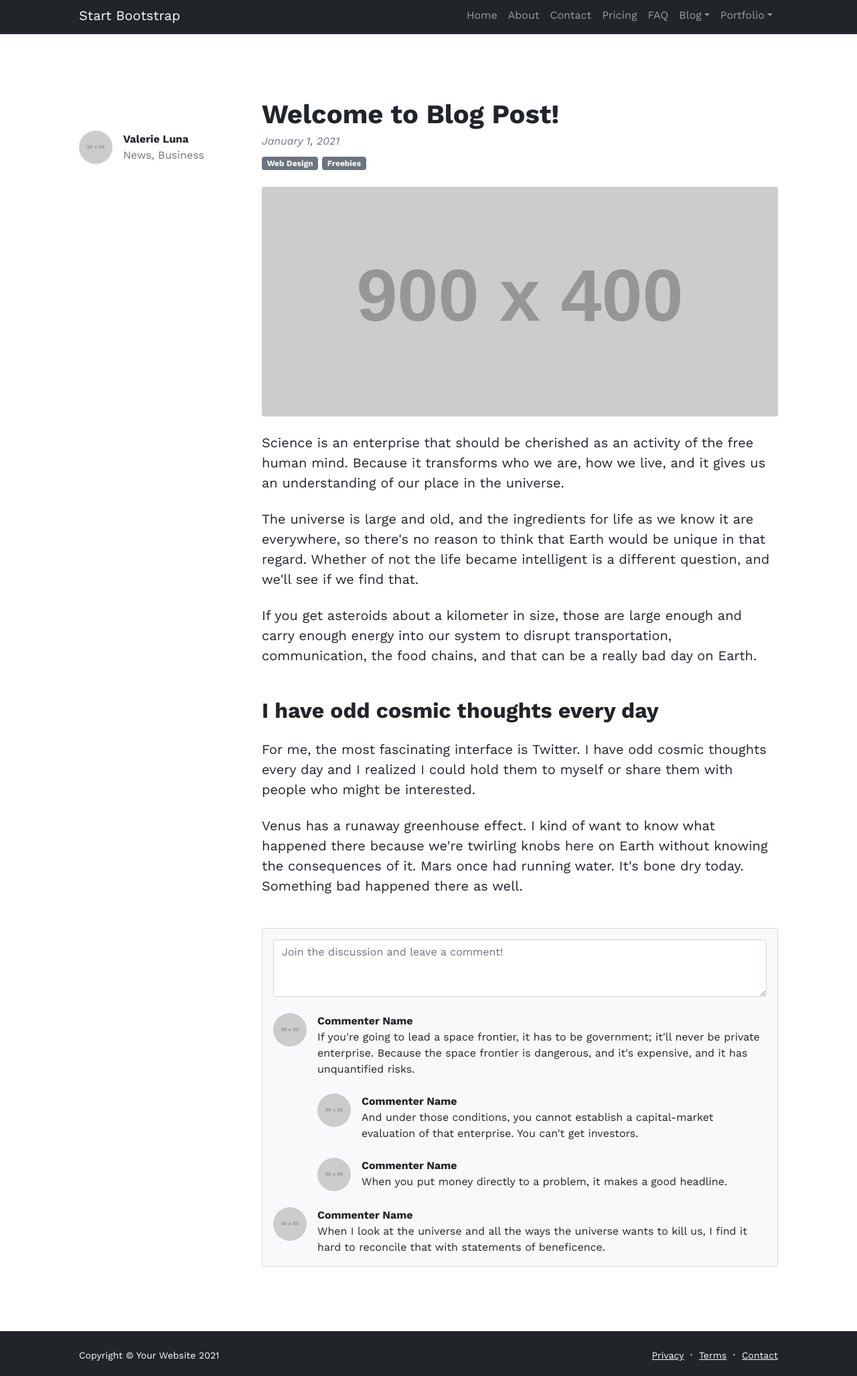
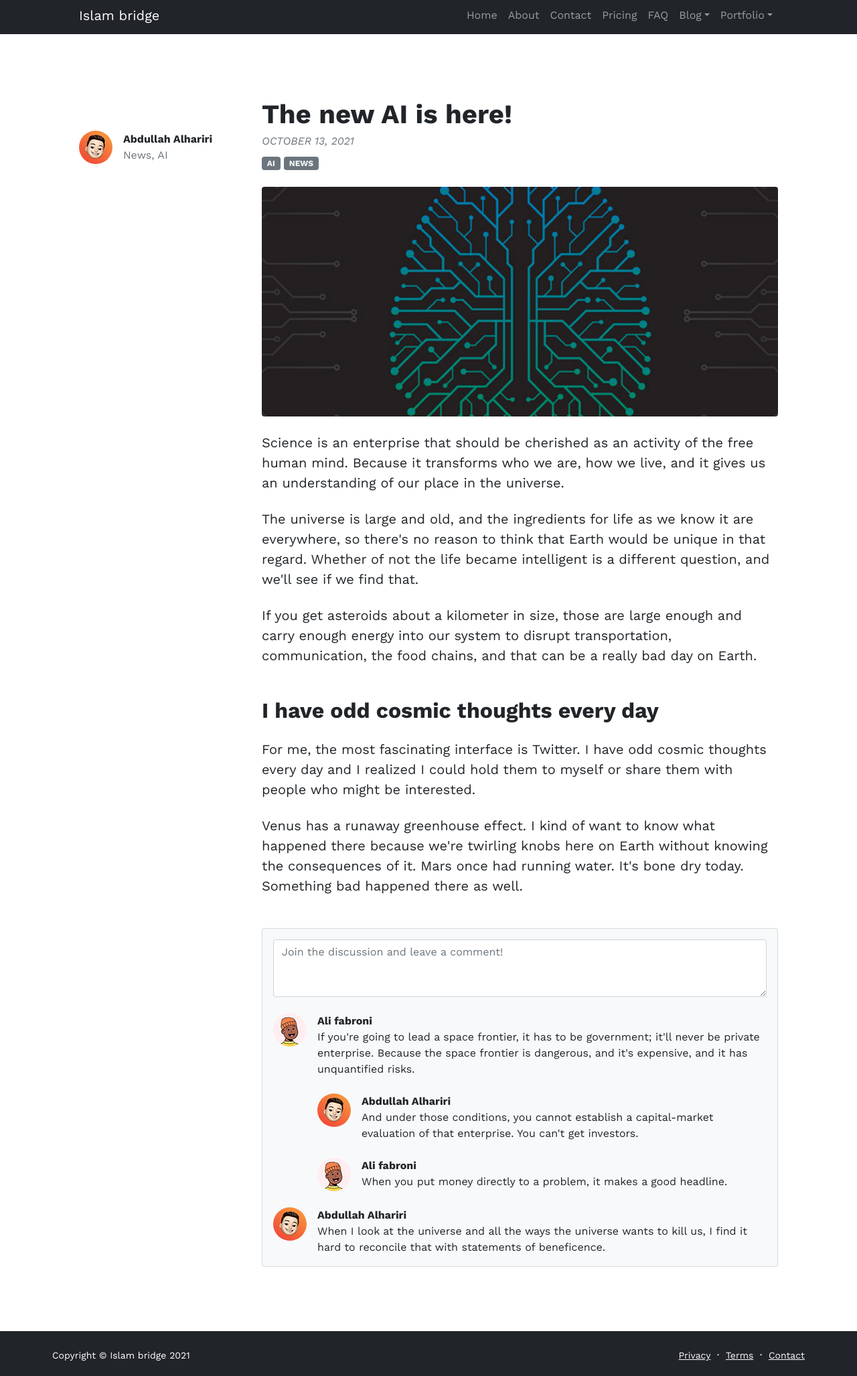
Before and after one commit to IslamBridge/Islam-bridge, a plain HTML site: page blog-post.html in a window 1280 px wide. Shown: the part 5-2060 px from the top of the page at 67% size. Drawn offline with nearby package versions, Linux system fonts and the light colour scheme; placeholder pictures from the web are drawn by us.

Commit message:
blog post overview and overview updated added

```diff
--- a/blog-post.html
+++ b/blog-post.html
@@ -5,11 +5,14 @@
     <meta name="viewport" content="width=device-width, initial-scale=1, shrink-to-fit=no" />
     <meta name="description" content="" />
     <meta name="author" content="" />
-        <title>Modern Business - Start Bootstrap Template</title>
+    <title>Islam bridge - Islam bridge Template</title>
     <!-- Favicon-->
     <link rel="icon" type="image/x-icon" href="assets/favicon.ico" />
     <!-- Bootstrap icons-->
-        <link href="https://cdn.jsdelivr.net/npm/bootstrap-icons@1.5.0/font/bootstrap-icons.css" rel="stylesheet" />
+    <link
+      href="https://cdn.jsdelivr.net/npm/bootstrap-icons@1.5.0/font/bootstrap-icons.css"
+      rel="stylesheet"
+    />
     <!-- Core theme CSS (includes Bootstrap)-->
     <link href="css/styles.css" rel="stylesheet" />
   </head>
@@ -18,8 +21,18 @@
       <!-- Navigation-->
       <nav class="navbar navbar-expand-lg navbar-dark bg-dark">
         <div class="container px-5">
-                    <a class="navbar-brand" href="index.html">Start Bootstrap</a>
-                    <button class="navbar-toggler" type="button" data-bs-toggle="collapse" data-bs-target="#navbarSupportedContent" aria-controls="navbarSupportedContent" aria-expanded="false" aria-label="Toggle navigation"><span class="navbar-toggler-icon"></span></button>
+          <a class="navbar-brand" href="index.html">Islam bridge</a>
+          <button
+            class="navbar-toggler"
+            type="button"
+            data-bs-toggle="collapse"
+            data-bs-target="#navbarSupportedContent"
+            aria-controls="navbarSupportedContent"
+            aria-expanded="false"
+            aria-label="Toggle navigation"
+          >
+            <span class="navbar-toggler-icon"></span>
+          </button>
           <div class="collapse navbar-collapse" id="navbarSupportedContent">
             <ul class="navbar-nav ms-auto mb-2 mb-lg-0">
               <li class="nav-item"><a class="nav-link" href="index.html">Home</a></li>
@@ -28,14 +41,30 @@
               <li class="nav-item"><a class="nav-link" href="pricing.html">Pricing</a></li>
               <li class="nav-item"><a class="nav-link" href="faq.html">FAQ</a></li>
               <li class="nav-item dropdown">
-                                <a class="nav-link dropdown-toggle" id="navbarDropdownBlog" href="#" role="button" data-bs-toggle="dropdown" aria-expanded="false">Blog</a>
+                <a
+                  class="nav-link dropdown-toggle"
+                  id="navbarDropdownBlog"
+                  href="#"
+                  role="button"
+                  data-bs-toggle="dropdown"
+                  aria-expanded="false"
+                  >Blog</a
+                >
                 <ul class="dropdown-menu dropdown-menu-end" aria-labelledby="navbarDropdownBlog">
                   <li><a class="dropdown-item" href="blog-home.html">Blog Home</a></li>
                   <li><a class="dropdown-item" href="blog-post.html">Blog Post</a></li>
                 </ul>
               </li>
               <li class="nav-item dropdown">
-                                <a class="nav-link dropdown-toggle" id="navbarDropdownPortfolio" href="#" role="button" data-bs-toggle="dropdown" aria-expanded="false">Portfolio</a>
+                <a
+                  class="nav-link dropdown-toggle"
+                  id="navbarDropdownPortfolio"
+                  href="#"
+                  role="button"
+                  data-bs-toggle="dropdown"
+                  aria-expanded="false"
+                  >Portfolio</a
+                >
                 <ul class="dropdown-menu dropdown-menu-end" aria-labelledby="navbarDropdownPortfolio">
                   <li><a class="dropdown-item" href="portfolio-overview.html">Portfolio Overview</a></li>
                   <li><a class="dropdown-item" href="portfolio-item.html">Portfolio Item</a></li>
@@ -51,10 +80,16 @@
           <div class="row gx-5">
             <div class="col-lg-3">
               <div class="d-flex align-items-center mt-lg-5 mb-4">
-                                <img class="img-fluid rounded-circle" src="https://dummyimage.com/50x50/ced4da/6c757d.jpg" alt="..." />
+                <img
+                  class="img-fluid rounded-circle"
+                  with="50"
+                  height="50"
+                  src="./assets/Abdullah50x.jpg"
+                  alt="..."
+                />
                 <div class="ms-3">
-                                    <div class="fw-bold">Valerie Luna</div>
-                                    <div class="text-muted">News, Business</div>
+                  <div class="fw-bold">Abdullah Alhariri</div>
+                  <div class="text-muted">News, AI</div>
                 </div>
               </div>
             </div>
@@ -64,23 +99,45 @@
                 <!-- Post header-->
                 <header class="mb-4">
                   <!-- Post title-->
-                                    <h1 class="fw-bolder mb-1">Welcome to Blog Post!</h1>
+                  <h1 class="fw-bolder mb-1">The new AI is here!</h1>
                   <!-- Post meta content-->
-                                    <div class="text-muted fst-italic mb-2">January 1, 2021</div>
+                  <div class="text-muted fst-italic mb-2">OCTOBER 13, 2021</div>
                   <!-- Post categories-->
-                                    <a class="badge bg-secondary text-decoration-none link-light" href="#!">Web Design</a>
-                                    <a class="badge bg-secondary text-decoration-none link-light" href="#!">Freebies</a>
+                  <a class="badge bg-secondary text-decoration-none link-light" href="#!">AI</a>
+                  <a class="badge bg-secondary text-decoration-none link-light" href="#!">NEWS</a>
                 </header>
                 <!-- Preview image figure-->
-                                <figure class="mb-4"><img class="img-fluid rounded" src="https://dummyimage.com/900x400/ced4da/6c757d.jpg" alt="..." /></figure>
+                <figure class="mb-4">
+                  <img class="img-fluid rounded" src="./assets/AI900x400.jpg" alt="..." />
+                </figure>
                 <!-- Post content-->
                 <section class="mb-5">
-                                    <p class="fs-5 mb-4">Science is an enterprise that should be cherished as an activity of the free human mind. Because it transforms who we are, how we live, and it gives us an understanding of our place in the universe.</p>
-                                    <p class="fs-5 mb-4">The universe is large and old, and the ingredients for life as we know it are everywhere, so there's no reason to think that Earth would be unique in that regard. Whether of not the life became intelligent is a different question, and we'll see if we find that.</p>
-                                    <p class="fs-5 mb-4">If you get asteroids about a kilometer in size, those are large enough and carry enough energy into our system to disrupt transportation, communication, the food chains, and that can be a really bad day on Earth.</p>
+                  <p class="fs-5 mb-4">
+                    Science is an enterprise that should be cherished as an activity of the free human mind.
+                    Because it transforms who we are, how we live, and it gives us an understanding of our
+                    place in the universe.
+                  </p>
+                  <p class="fs-5 mb-4">
+                    The universe is large and old, and the ingredients for life as we know it are everywhere,
+                    so there's no reason to think that Earth would be unique in that regard. Whether of not
+                    the life became intelligent is a different question, and we'll see if we find that.
+                  </p>
+                  <p class="fs-5 mb-4">
+                    If you get asteroids about a kilometer in size, those are large enough and carry enough
+                    energy into our system to disrupt transportation, communication, the food chains, and that
+                    can be a really bad day on Earth.
+                  </p>
                   <h2 class="fw-bolder mb-4 mt-5">I have odd cosmic thoughts every day</h2>
-                                    <p class="fs-5 mb-4">For me, the most fascinating interface is Twitter. I have odd cosmic thoughts every day and I realized I could hold them to myself or share them with people who might be interested.</p>
-                                    <p class="fs-5 mb-4">Venus has a runaway greenhouse effect. I kind of want to know what happened there because we're twirling knobs here on Earth without knowing the consequences of it. Mars once had running water. It's bone dry today. Something bad happened there as well.</p>
+                  <p class="fs-5 mb-4">
+                    For me, the most fascinating interface is Twitter. I have odd cosmic thoughts every day
+                    and I realized I could hold them to myself or share them with people who might be
+                    interested.
+                  </p>
+                  <p class="fs-5 mb-4">
+                    Venus has a runaway greenhouse effect. I kind of want to know what happened there because
+                    we're twirling knobs here on Earth without knowing the consequences of it. Mars once had
+                    running water. It's bone dry today. Something bad happened there as well.
+                  </p>
                 </section>
               </article>
               <!-- Comments section-->
@@ -88,27 +145,46 @@
                 <div class="card bg-light">
                   <div class="card-body">
                     <!-- Comment form-->
-                                        <form class="mb-4"><textarea class="form-control" rows="3" placeholder="Join the discussion and leave a comment!"></textarea></form>
+                    <form class="mb-4">
+                      <textarea
+                        class="form-control"
+                        rows="3"
+                        placeholder="Join the discussion and leave a comment!"
+                      ></textarea>
+                    </form>
                     <!-- Comment with nested comments-->
                     <div class="d-flex mb-4">
                       <!-- Parent comment-->
-                                            <div class="flex-shrink-0"><img class="rounded-circle" src="https://dummyimage.com/50x50/ced4da/6c757d.jpg" alt="..." /></div>
+                      <div class="flex-shrink-0">
+                        <img class="rounded-circle" src="./assets/Ali50x.png" alt="ali cartoon photo" />
+                      </div>
                       <div class="ms-3">
-                                                <div class="fw-bold">Commenter Name</div>
-                                                If you're going to lead a space frontier, it has to be government; it'll never be private enterprise. Because the space frontier is dangerous, and it's expensive, and it has unquantified risks.
+                        <div class="fw-bold">Ali fabroni</div>
+                        If you're going to lead a space frontier, it has to be government; it'll never be
+                        private enterprise. Because the space frontier is dangerous, and it's expensive, and
+                        it has unquantified risks.
                         <!-- Child comment 1-->
                         <div class="d-flex mt-4">
-                                                    <div class="flex-shrink-0"><img class="rounded-circle" src="https://dummyimage.com/50x50/ced4da/6c757d.jpg" alt="..." /></div>
+                          <div class="flex-shrink-0">
+                            <img
+                              class="rounded-circle"
+                              src="./assets/Abdullah50x.jpg"
+                              alt="Abdullah cartoon photo"
+                            />
+                          </div>
                           <div class="ms-3">
-                                                        <div class="fw-bold">Commenter Name</div>
-                                                        And under those conditions, you cannot establish a capital-market evaluation of that enterprise. You can't get investors.
+                            <div class="fw-bold">Abdullah Alhariri</div>
+                            And under those conditions, you cannot establish a capital-market evaluation of
+                            that enterprise. You can't get investors.
                           </div>
                         </div>
                         <!-- Child comment 2-->
                         <div class="d-flex mt-4">
-                                                    <div class="flex-shrink-0"><img class="rounded-circle" src="https://dummyimage.com/50x50/ced4da/6c757d.jpg" alt="..." /></div>
+                          <div class="flex-shrink-0">
+                            <img class="rounded-circle" src="./assets/Ali50x.png" alt="ali cartoon photo" />
+                          </div>
                           <div class="ms-3">
-                                                        <div class="fw-bold">Commenter Name</div>
+                            <div class="fw-bold">Ali fabroni</div>
                             When you put money directly to a problem, it makes a good headline.
                           </div>
                         </div>
@@ -116,10 +192,17 @@
                     </div>
                     <!-- Single comment-->
                     <div class="d-flex">
-                                            <div class="flex-shrink-0"><img class="rounded-circle" src="https://dummyimage.com/50x50/ced4da/6c757d.jpg" alt="..." /></div>
+                      <div class="flex-shrink-0">
+                        <img
+                          class="rounded-circle"
+                          src="./assets/Abdullah50x.jpg"
+                          alt="Abdullah cartoon photo"
+                        />
+                      </div>
                       <div class="ms-3">
-                                                <div class="fw-bold">Commenter Name</div>
-                                                When I look at the universe and all the ways the universe wants to kill us, I find it hard to reconcile that with statements of beneficence.
+                        <div class="fw-bold">Abdullah Alhariri</div>
+                        When I look at the universe and all the ways the universe wants to kill us, I find it
+                        hard to reconcile that with statements of beneficence.
                       </div>
                     </div>
                   </div>
@@ -132,9 +215,11 @@
     </main>
     <!-- Footer-->
     <footer class="bg-dark py-4 mt-auto">
-            <div class="container px-5">
+      <div class="container px-2">
         <div class="row align-items-center justify-content-between flex-column flex-sm-row">
-                    <div class="col-auto"><div class="small m-0 text-white">Copyright &copy; Your Website 2021</div></div>
+          <div class="col-auto">
+            <div class="small m-0 text-white">Copyright &copy; Islam bridge 2021</div>
+          </div>
           <div class="col-auto">
             <a class="link-light small" href="#!">Privacy</a>
             <span class="text-white mx-1">&middot;</span>
```
Also changed, not shown: blog-home.html (+1 -1 lines), index.html (+1 -30 lines), assets/AI900x400.jpg (added), assets/Abdullah50x.jpg (added), assets/Ali50x.png (added). Lines whose indentation alone changed are shown as unchanged.
